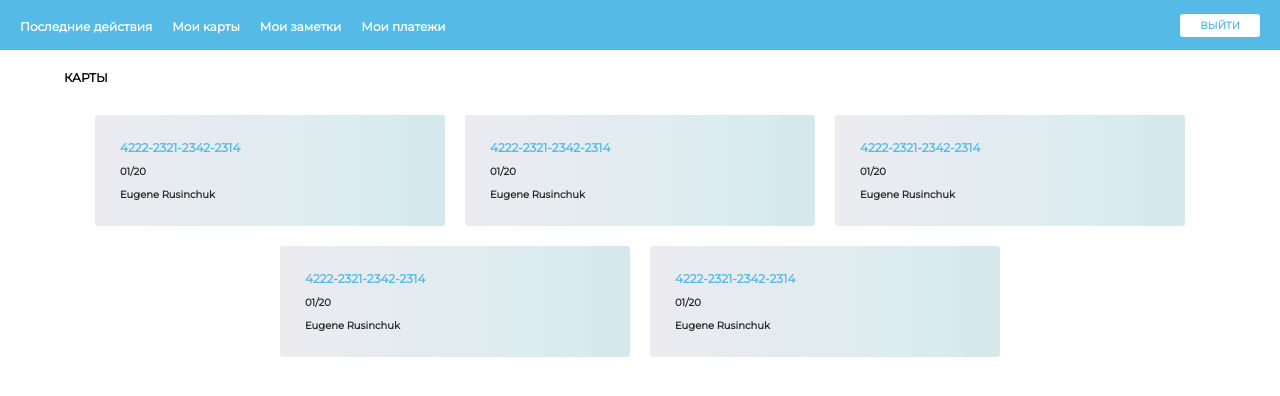
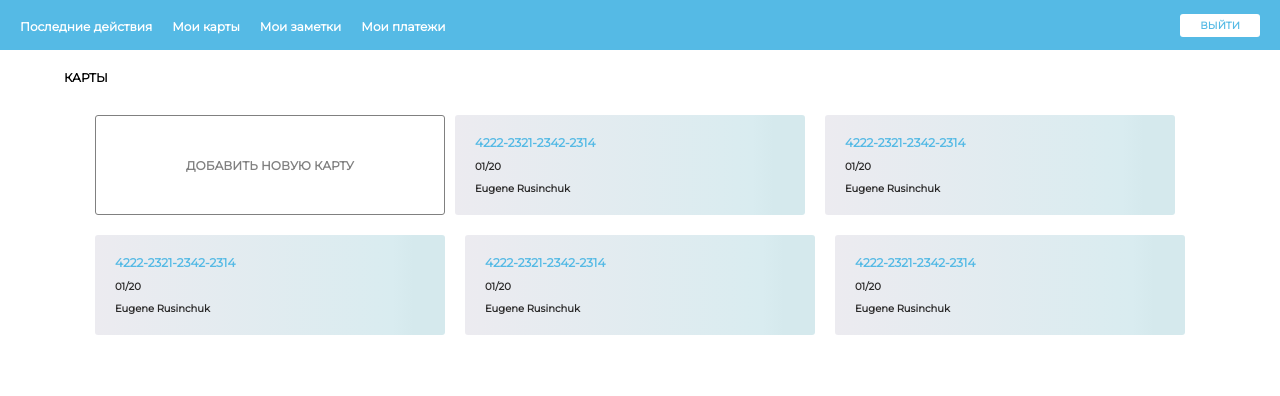
Before and after one commit to YauheniRusinchuk/account-bank, a React (Create React App) app in the folder frontend/: page /cards in a window 1280 px wide. Shown: the top 396 px of the page. Built offline with nearby package versions, Linux system fonts and the light colour scheme.

Commit message:
add btn new card

```diff
--- a/frontend/src/App.css
+++ b/frontend/src/App.css
@@ -142,8 +142,25 @@
     justify-content: center;
 }
 
+
+.carts_lists .new_add_cart {
+    width: 350px;
+    height: 100px;
+    border: 1px solid grey;
+    border-radius: 3px;
+    background-color: white;
+    cursor: pointer;
+    outline: none;
+    font-size: 12px;
+    color: grey;
+    font-weight: bold;
+}
+
+
+
 .carts_lists .cartview_container {
     width: 350px;
+    height: 100px;
     border-radius: 3px;
     padding: 20px;
     display: flex;
@@ -158,12 +175,10 @@
     color: #292828;
     font-size: 10px;
     font-weight: bold;
-    margin: 5px;
 }
 
 .carts_lists .cartview_container span {
     font-size: 12px;
     color: #55bae5;
     font-weight: bold;
-    margin: 5px;
 }
--- a/frontend/src/components/Card.js
+++ b/frontend/src/components/Card.js
@@ -5,14 +5,15 @@ function Card() {
     return (
         <div className='cart_container'>
             <p>КАРТЫ</p>
-
             <div className='carts_lists'>
+                <button className='new_add_cart'>
+                    ДОБАВИТЬ НОВУЮ КАРТУ
+                </button>
                 <CardView />
                 <CardView />
                 <CardView />
                 <CardView />
                 <CardView />
-
             </div>
         </div>
     )
```
